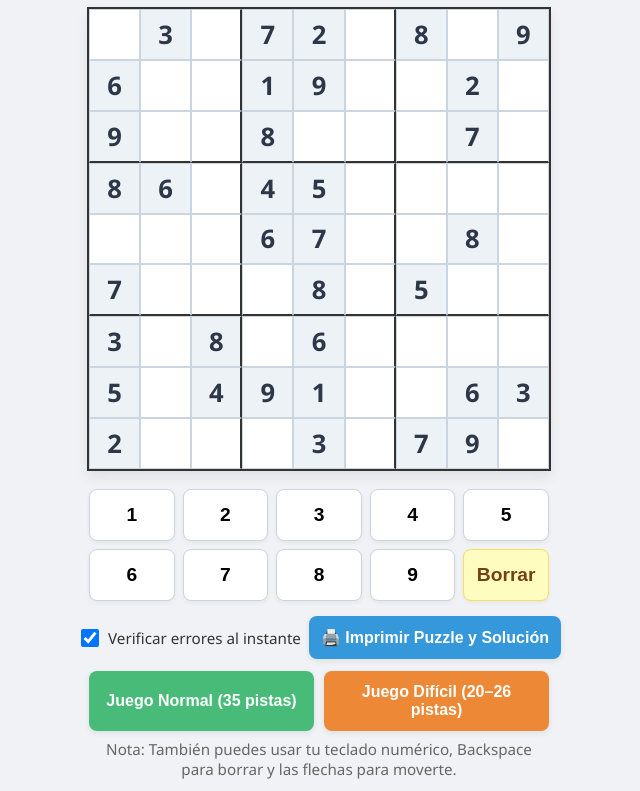
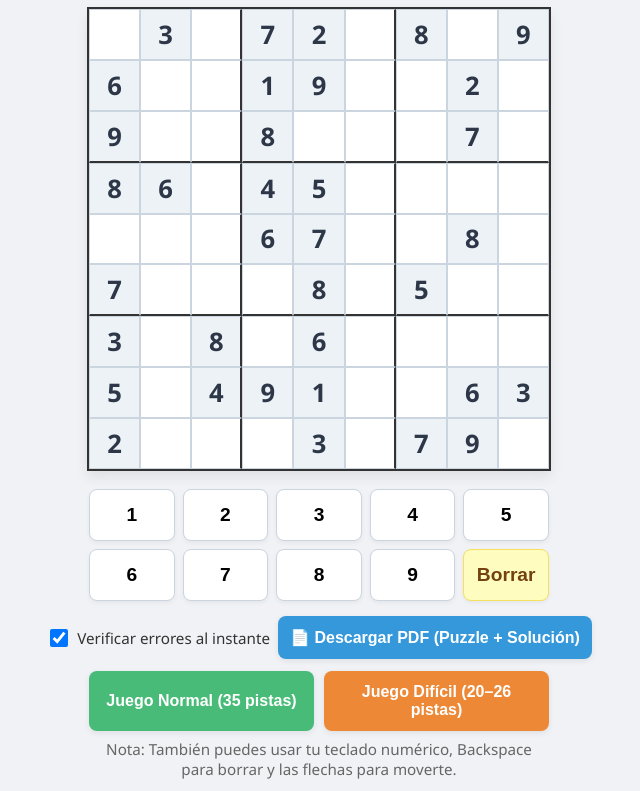
Before and after one commit to chori-11/juegos3eraedad, a plain HTML site: page sudoku5+print.html in a window 1280 px wide. Shown: the part 96-887 px from the top of the page, without its empty margins (321-961 px from the left). Drawn offline with nearby package versions, Linux system fonts and the light colour scheme.

Commit message:
Update sudoku5+print.html

```diff
--- a/sudoku5+print.html
+++ b/sudoku5+print.html
@@ -141,7 +141,7 @@
             <input type="checkbox" id="check-toggle" checked onchange="toggleErrorCheck()">
             <span>Verificar errores al instante</span>
         </label>
-        <button class="btn-new btn-print" onclick="downloadPDF()">🖨️ Imprimir Puzzle y Solución</button>
+        <button class="btn-new btn-print" onclick="downloadPDF()">📄 Descargar PDF (Puzzle + Solución)</button>
     </div>
 
     <div id="difficulty-controls">
@@ -540,4 +540,5 @@ function moveSelection(key) {
 }
 </script>
 </body>
+
 </html>
```
